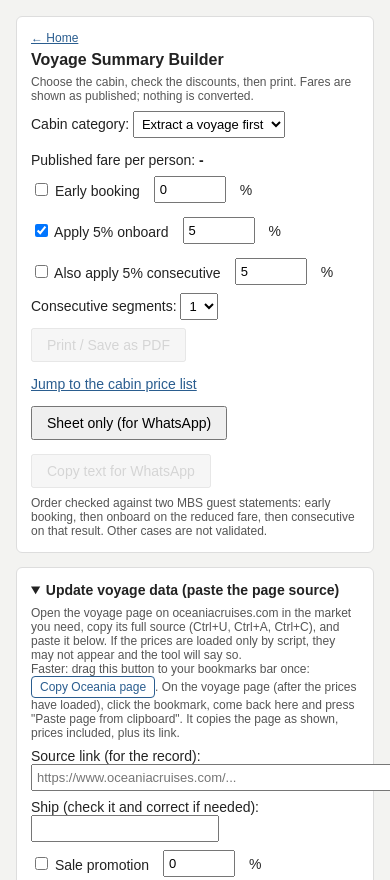
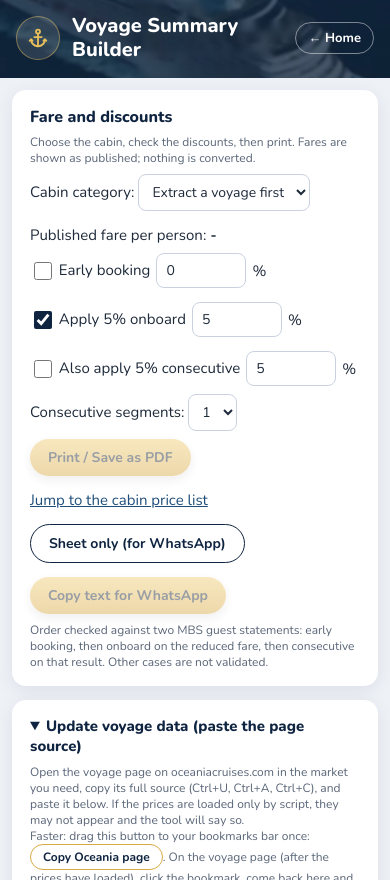
Before and after one commit to jcarlosh1-glitch/voyage-summary, a plain HTML site: page public/app/index.html in a window 390 px wide. Shown: the top 880 px of the page. Drawn offline with nearby package versions, Linux system fonts and the light colour scheme.

Commit message:
App: same look as the landing page; home-screen icon
- Navy top bar with the anchor badge and a Home button, gold main buttons,
  Nunito font, rounded cards and inputs; the printed sheet keeps its look.
- Each discount checkbox, its number and '%' stay together on phones; long
  inputs no longer run off the screen.
- Home-screen icon (anchor), full-screen launch and navy status bar on both
  pages (apple-touch-icon, manifest, theme colour).

Co-Authored-By: Claude Opus 5.5 <noreply@anthropic.com>
Claude-Session: https://claude.ai/code/session_01KFxVU7pH7PD13dpYk3u4Z5

```diff
--- a/public/app/index.html
+++ b/public/app/index.html
@@ -2,8 +2,19 @@
 <html lang="en">
 <head>
 <meta charset="utf-8">
-<meta name="viewport" content="width=device-width,initial-scale=1">
+<meta name="viewport" content="width=device-width,initial-scale=1,viewport-fit=cover">
 <title>Voyage Summary Builder</title>
+<meta name="theme-color" content="#0f2440">
+<meta name="apple-mobile-web-app-capable" content="yes">
+<meta name="mobile-web-app-capable" content="yes">
+<meta name="apple-mobile-web-app-status-bar-style" content="black-translucent">
+<meta name="apple-mobile-web-app-title" content="Voyage Summary">
+<link rel="apple-touch-icon" href="../apple-touch-icon.png">
+<link rel="icon" type="image/png" href="../icon-192.png">
+<link rel="manifest" href="../manifest.webmanifest">
+<link rel="preconnect" href="https://fonts.googleapis.com">
+<link rel="preconnect" href="https://fonts.gstatic.com" crossorigin>
+<link href="https://fonts.googleapis.com/css2?family=Nunito:wght@400;600;700;800&display=swap" rel="stylesheet">
 <style>
 body{font-family:Arial,Helvetica,sans-serif;margin:0;background:#f3f3f1;color:#222;font-size:14px}
 .wrap{max-width:1000px;margin:0 auto;padding:16px}
@@ -70,23 +81,60 @@ body.sheetonly .head h1{font-size:18px}
   .sheet{border:none;width:auto;min-height:0;padding:0;margin:0}
   @page{size:A4;margin:12mm}
 }
+
+/* ---- Theme: same look as the landing page (navy, gold, Nunito). The printed sheet keeps its own look. ---- */
+body{font-family:Nunito,"Segoe UI",Helvetica,Arial,sans-serif;background:#eef1f6;color:#1e2a3a;font-size:15px}
+.topbar{background:#0f2440 url("../ship-bg.jpg") center/cover;color:#fff;padding:calc(14px + env(safe-area-inset-top)) 16px 16px}
+.topbar .in{max-width:1000px;margin:0 auto;display:flex;align-items:center;gap:12px}
+.topbar .badge{width:42px;height:42px;flex:none;border-radius:50%;display:flex;align-items:center;justify-content:center;background:rgba(255,255,255,.12);border:1px solid rgba(232,190,90,.45)}
+.topbar .badge svg{width:22px;height:22px}
+.topbar h1{font-size:20px;font-weight:800;margin:0;line-height:1.2}
+.topbar .tag{font-size:13px;color:rgba(255,255,255,.8)}
+.topbar a.home{margin-left:auto;color:#fff;text-decoration:none;font-size:13px;font-weight:700;border:1px solid rgba(255,255,255,.45);border-radius:999px;padding:6px 12px;white-space:nowrap}
+.wrap{padding:16px}
+.panel{border:none;border-radius:14px;padding:16px 18px;box-shadow:0 4px 18px rgba(15,36,64,.08)}
+.panel h2,details summary{color:#0f2440;font-weight:800}
+a{color:#1f4e7a}
+.small{color:#5a6678}
+input,select,textarea{border:1px solid #c9d2de;border-radius:8px;padding:7px 9px;font-family:inherit;font-size:14px;background:#fff;color:#1e2a3a;max-width:100%}
+textarea{font-family:ui-monospace,Menlo,monospace;font-size:12px}
+input[type=number]{width:70px}
+input[type=checkbox]{accent-color:#0f2440;width:18px;height:18px;vertical-align:middle}
+input:focus,select:focus,textarea:focus{outline:2px solid #e8be5a;outline-offset:1px;border-color:#d8a944}
+button{font-family:inherit;font-weight:700;font-size:14px;border-radius:999px;padding:9px 18px;border:1px solid #0f2440;background:#fff;color:#0f2440}
+button:hover:not(:disabled){background:#f3f6fa}
+#print,#go,#copyText{border:none;color:#1e2a3a;background:linear-gradient(180deg,#f0cc72,#d8a944);box-shadow:0 4px 12px rgba(0,0,0,.15)}
+#print:hover:not(:disabled),#go:hover:not(:disabled),#copyText:hover:not(:disabled){filter:brightness(1.05)}
+button:disabled{opacity:.45}
+#bm{border-color:#d8a944!important;color:#0f2440;font-weight:700;border-radius:999px!important;padding:4px 12px!important}
+.sheet{font-family:Arial,Helvetica,sans-serif;color:#222;font-size:14px;border:none;border-radius:6px;box-shadow:0 4px 18px rgba(15,36,64,.10)}
+body.sheetonly .topbar{display:none}
+.grp{white-space:nowrap;display:inline-flex;align-items:center;gap:6px}
+@media (max-width:600px){ .topbar .tag{display:none} .wrap{padding:12px} }
+@media print{ .topbar{display:none!important} .sheet{box-shadow:none;border-radius:0} body{background:#fff} }
 </style>
 </head>
 <body>
+<header class="topbar noprint">
+  <div class="in">
+    <div class="badge" aria-hidden="true"><svg viewBox="0 0 24 24" fill="none" stroke="#e8be5a" stroke-width="2" stroke-linecap="round" stroke-linejoin="round"><circle cx="12" cy="5" r="2.2"/><line x1="12" y1="7.2" x2="12" y2="21"/><line x1="8" y1="11" x2="16" y2="11"/><path d="M4.5 13.5c0 4.2 3.4 7.5 7.5 7.5s7.5-3.3 7.5-7.5"/><polyline points="3 15 4.5 13.5 6 15"/><polyline points="18 15 19.5 13.5 21 15"/></svg></div>
+    <div><h1>Voyage Summary Builder</h1><div class="tag">One clear page per voyage, in about a minute.</div></div>
+    <a class="home" href="../">&larr; Home</a>
+  </div>
+</header>
 <div class="wrap">
 
 <div class="panel noprint">
-  <div class="small" style="margin-bottom:6px"><a href="../">&larr; Home</a></div>
-  <h2>Voyage Summary Builder</h2>
+  <h2>Fare and discounts</h2>
   <div class="small">Choose the cabin, check the discounts, then print. Fares are shown as published; nothing is converted.</div>
   <div class="row">
     <label>Cabin category: <select id="cat"><option>Extract a voyage first</option></select></label>
     <span>Published fare per person: <b id="fareShow">-</b></span>
   </div>
   <div class="row">
-    <label><input type="checkbox" id="earlyOn"> Early booking</label> <input id="earlyPct" type="number" value="0" min="0" max="100" step="0.5">%
-    <label><input type="checkbox" id="onbOn" checked> Apply 5% onboard</label> <input id="onbPct" type="number" value="5" min="0" max="100" step="0.5">%
-    <label><input type="checkbox" id="consOn"> Also apply 5% consecutive</label> <input id="consPct" type="number" value="5" min="0" max="100" step="0.5">%
+    <span class="grp"><label><input type="checkbox" id="earlyOn"> Early booking</label> <input id="earlyPct" type="number" value="0" min="0" max="100" step="0.5">%</span>
+    <span class="grp"><label><input type="checkbox" id="onbOn" checked> Apply 5% onboard</label> <input id="onbPct" type="number" value="5" min="0" max="100" step="0.5">%</span>
+    <span class="grp"><label><input type="checkbox" id="consOn"> Also apply 5% consecutive</label> <input id="consPct" type="number" value="5" min="0" max="100" step="0.5">%</span>
   </div>
   <div class="row">
     <label>Consecutive segments: <select id="segs"><option>1</option><option>2</option><option>3</option><option>4</option></select></label>
```
Also changed, not shown: public/index.html (+9 -1 lines), public/apple-touch-icon.png (added), public/icon-192.png (added), public/icon-512.png (added), public/manifest.webmanifest (added), 1 other file.
